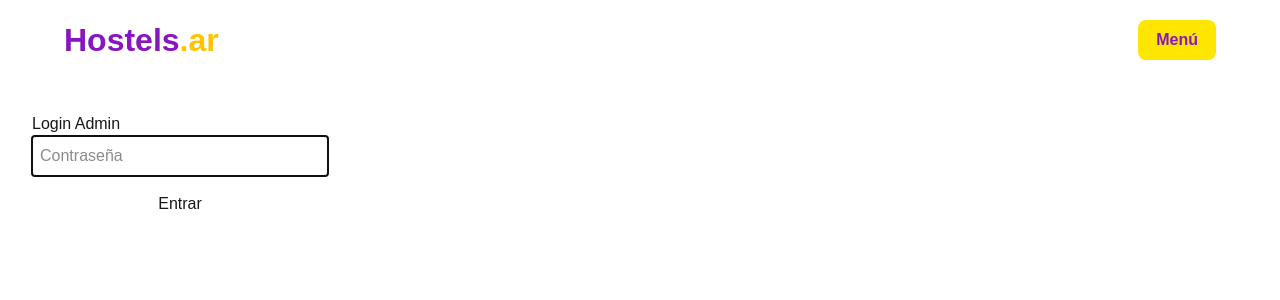
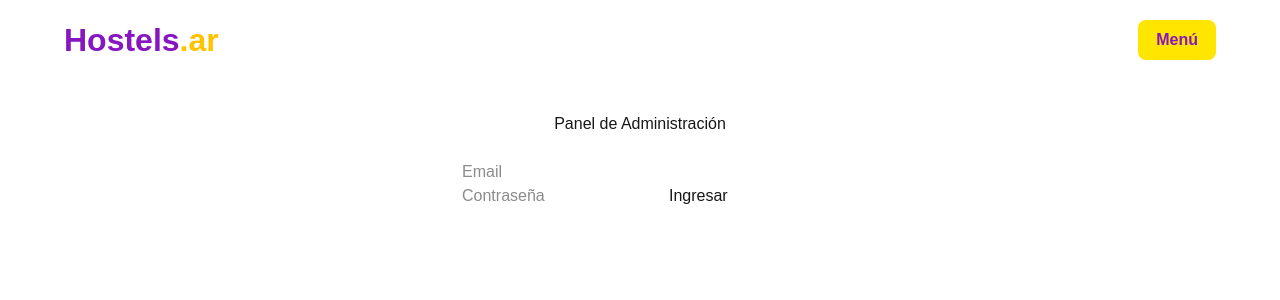
Before and after one commit to givemefire44/hostels.ar, a Next.js app: page /admin in a window 1280 px wide. Shown: the top 300 px of the page. Built offline with nearby package versions, Linux system fonts and the light colour scheme.

Commit message:
Update page.tsx

```diff
--- a/app/admin/page.tsx
+++ b/app/admin/page.tsx
@@ -17,8 +17,6 @@ import CodeBlock from "@tiptap/extension-code-block";
 import Image from "@tiptap/extension-image";
 import LoginForm from './components/LoginForm';
 
-const PASSWORD = "admin123";
-
 function slugify(str: string) {
   return str
     .toLowerCase()
@@ -31,9 +29,8 @@ function slugify(str: string) {
 }
 
 export default function NuevaEntradaPage() {
+  // Controla si el usuario está autenticado (vía LoginForm)
   const [auth, setAuth] = useState(false);
-  const [input, setInput] = useState('');
-  const [error, setError] = useState('');
 
   // Formulario de post
   const [titulo, setTitulo] = useState("");
@@ -69,17 +66,6 @@ export default function NuevaEntradaPage() {
     ],
     content: "",
   });
-
-  // Lógica de login
-  const handleLogin = (e: React.FormEvent) => {
-    e.preventDefault();
-    if (input === PASSWORD) {
-      setAuth(true);
-      setError('');
-    } else {
-      setError('Contraseña incorrecta');
-    }
-  };
 
   // Cargar posts al entrar
   useEffect(() => {
@@ -187,6 +173,7 @@ export default function NuevaEntradaPage() {
         gap: 6,
         flexWrap: "wrap"
       }}>
+        {/* ...Botones igual que antes... */}
         <button type="button" onClick={() => editor.chain().focus().toggleBold().run()} style={{ fontWeight: editor.isActive('bold') ? "bold" : "normal" }}>
           B
         </button>
@@ -276,7 +263,6 @@ export default function NuevaEntradaPage() {
         <label htmlFor="upload-image" style={{ cursor: "pointer", padding: "4px 8px", border: "1px solid #ccc", borderRadius: 4, marginLeft: 4 }}>
           ⬆️ Subir imagen
         </label>
-
       </div>
     );
   }
@@ -301,29 +287,20 @@ export default function NuevaEntradaPage() {
     );
   }
 
+  // Muestra el login si no está autenticado (usa el componente LoginForm)
   if (!auth) {
     return (
-      <main style={{ padding: 32, maxWidth: 360 }}>
-        <h2>Login Admin</h2>
-        <form onSubmit={handleLogin}>
-          <input
-            type="password"
-            placeholder="Contraseña"
-            value={input}
-            onChange={e => setInput(e.target.value)}
-            style={{ width: '100%', padding: 8, marginBottom: 8 }}
-            autoFocus
-          />
-          <button type="submit" style={{ width: '100%', padding: 8 }}>Entrar</button>
-        </form>
-        {error && <p style={{ color: 'red' }}>{error}</p>}
+      <main style={{ padding: 32, maxWidth: 420, margin: "0 auto" }}>
+        <h2 style={{ textAlign: "center", marginBottom: 24 }}>Panel de Administración</h2>
+        <LoginForm onAuth={() => setAuth(true)} />
       </main>
     );
   }
 
+  // Panel principal si está autenticado
   return (
     <main style={{ padding: 32, maxWidth: 860, margin: "0 auto" }}>
-      <h1>Panel de Administración</h1>
+      <h1 style={{ textAlign: "center", marginBottom: 32 }}>Panel de Administración</h1>
       <form onSubmit={guardarEntrada} style={{ display: "flex", flexDirection: "column", gap: 20 }}>
         <input
           type="text"
@@ -334,18 +311,21 @@ export default function NuevaEntradaPage() {
             setSlug(slugify(e.target.value));
           }}
           required
+          style={{ fontSize: 18, padding: 10 }}
         />
         <input
           type="text"
           placeholder="Slug (url única)"
           value={slug}
           onChange={e => setSlug(slugify(e.target.value))}
+          style={{ fontSize: 16, padding: 10 }}
         />
         <input
           type="text"
           placeholder="Imagen (URL)"
           value={imagen}
           onChange={e => setImagen(e.target.value)}
+          style={{ fontSize: 16, padding: 10 }}
         />
         <textarea
           placeholder="Meta descripción para SEO"
@@ -353,10 +333,10 @@ export default function NuevaEntradaPage() {
           onChange={e => setMetaDesc(e.target.value)}
           maxLength={160}
           rows={2}
-          style={{resize:'vertical'}}
+          style={{resize:'vertical', fontSize: 16, padding: 10, minHeight: 48}}
         />
         <div>
-          <label>Contenido:</label>
+          <label style={{ fontWeight: "bold", marginBottom: 4, display: "block" }}>Contenido:</label>
           <Toolbar />
           <div
             style={{
@@ -372,12 +352,12 @@ export default function NuevaEntradaPage() {
           </div>
         </div>
         <div style={{display:'flex', gap:16}}>
-          <button type="submit" disabled={guardando}>
+          <button type="submit" disabled={guardando} style={{ fontSize: 16, padding: "10px 20px" }}>
             {guardando ? (editandoId ? "Actualizando..." : "Guardando...") : (editandoId ? "Actualizar entrada" : "Guardar entrada")}
           </button>
           <button
             type="button"
-            style={{background:'#e1e1e1'}}
+            style={{background:'#e1e1e1', fontSize: 16, padding: "10px 20px"}}
             onClick={() => setShowPreview(p => !p)}
           >
             {showPreview ? "Ocultar Previa" : "Vista Previa"}
@@ -385,7 +365,7 @@ export default function NuevaEntradaPage() {
         </div>
         {mensaje && <div style={{ color: mensaje.startsWith("¡") ? "green" : "red" }}>{mensaje}</div>}
         {editandoId && (
-          <button type="button" onClick={limpiarFormulario} style={{ background: "#eee" }}>
+          <button type="button" onClick={limpiarFormulario} style={{ background: "#eee", fontSize: 16, padding: "10px 20px" }}>
             Cancelar edición
           </button>
         )}
@@ -417,7 +397,7 @@ export default function NuevaEntradaPage() {
 
       <hr style={{ margin: "36px 0" }} />
 
-      <h2>Entradas existentes</h2>
+      <h2 style={{ marginBottom: 16 }}>Entradas existentes</h2>
       {cargandoPosts ? (
         <p>Cargando...</p>
       ) : posts.length === 0 ? (
```
Lines whose indentation alone changed are shown as unchanged.
